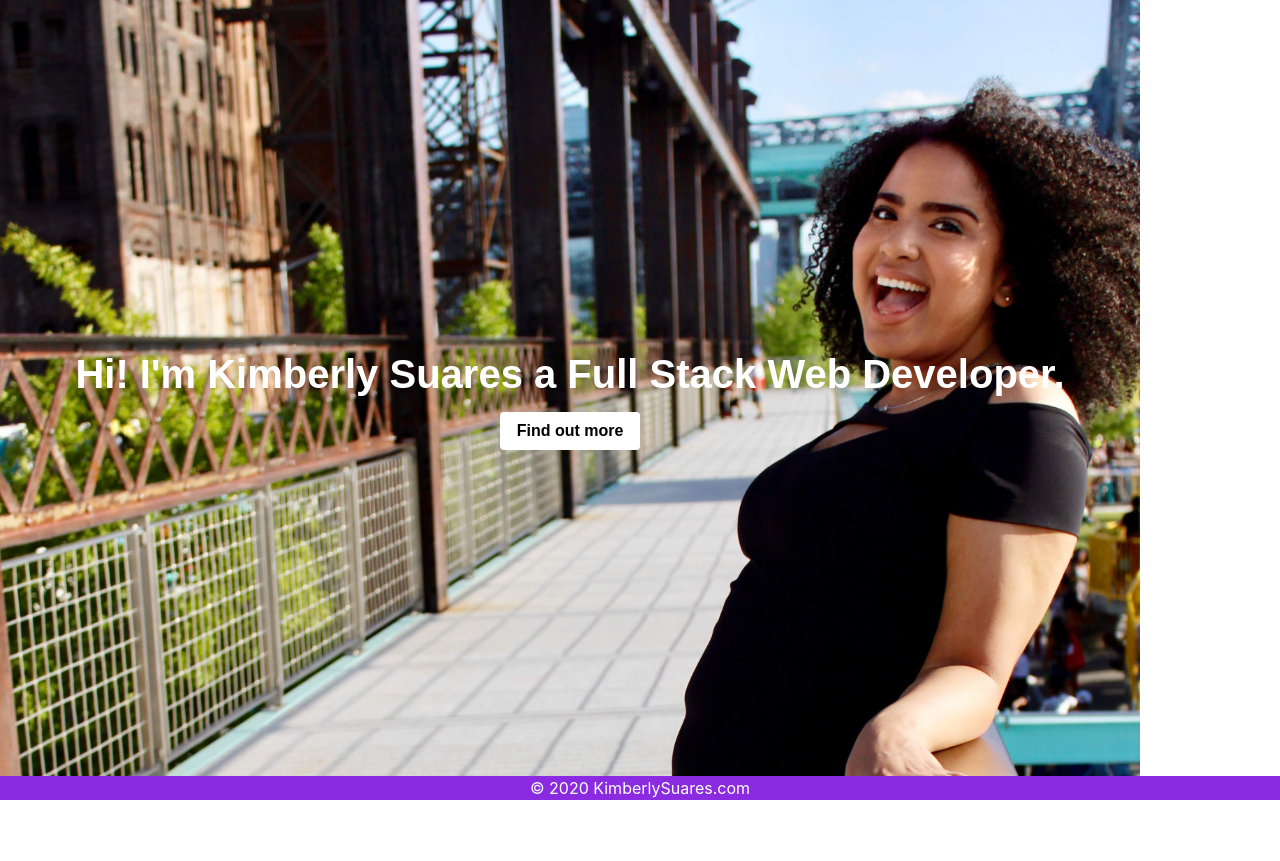
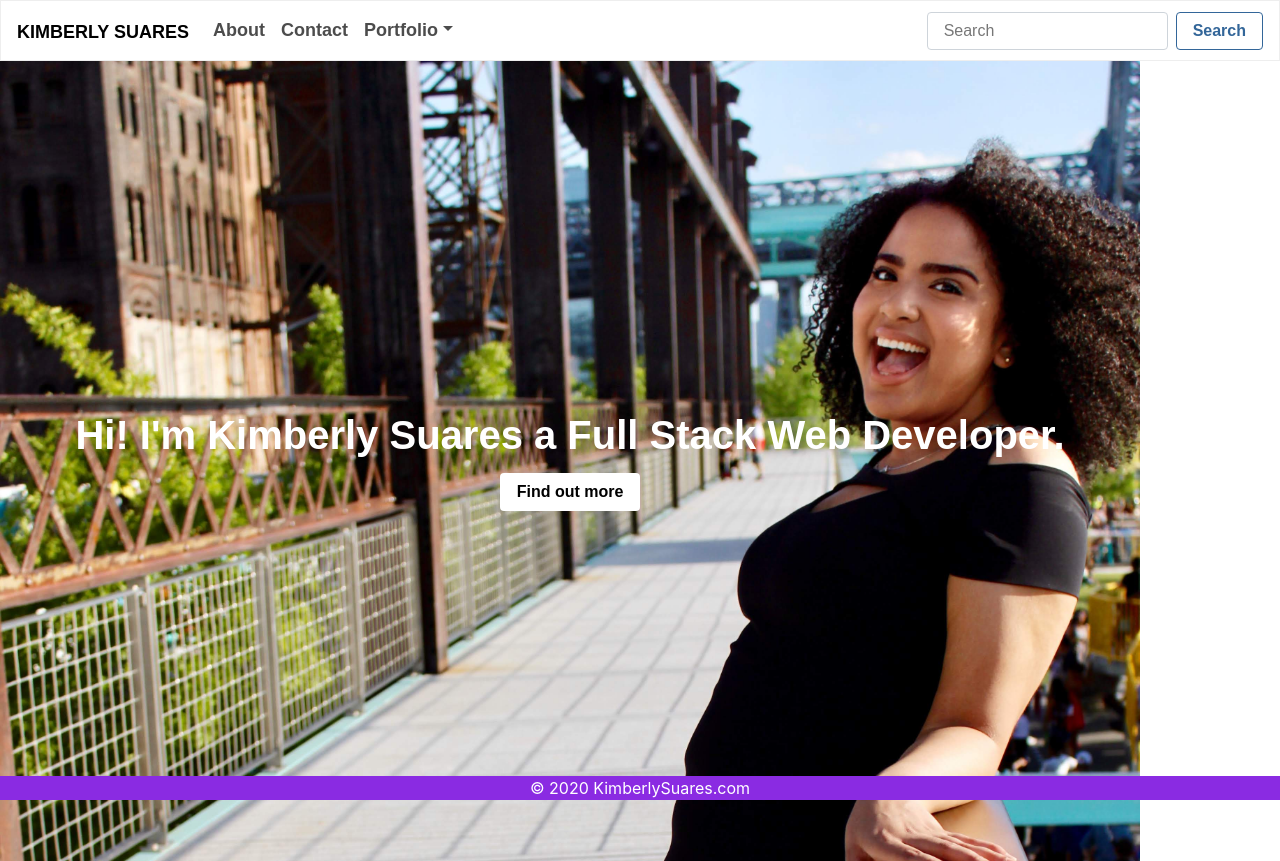
Before and after one commit to ksuares1/kimberly-, a React (Create React App) app in the folder client/: page / in a window 1280 px wide. Before the commit the page ends 800 px from the top, so only its background shows below. Built offline with nearby package versions, Linux system fonts and the light colour scheme; a web font is replaced by a local one.

Commit message:
added nvbar back

```diff
--- a/client/src/App.js
+++ b/client/src/App.js
@@ -2,7 +2,7 @@ import React from 'react';
 // import logo from './logo.svg';
 import './App.css';
 import { BrowserRouter as Router, Switch, Route } from "react-router-dom";
-// import Navbar from './components/Nav';
+import Navbar from './components/Nav';
 import FooterComponent from './components/Footer';
 import HomePage from './pages/Home';
 import PortfolioPage from './pages/Portfolio';
@@ -14,7 +14,7 @@ function App() {
     <div className="App">
       <Router>
         <div>
-           {/* <Navbar /> */}
+          <Navbar />
           <div>
             <Switch>
               <Route exact path="/" component={HomePage} />
```
